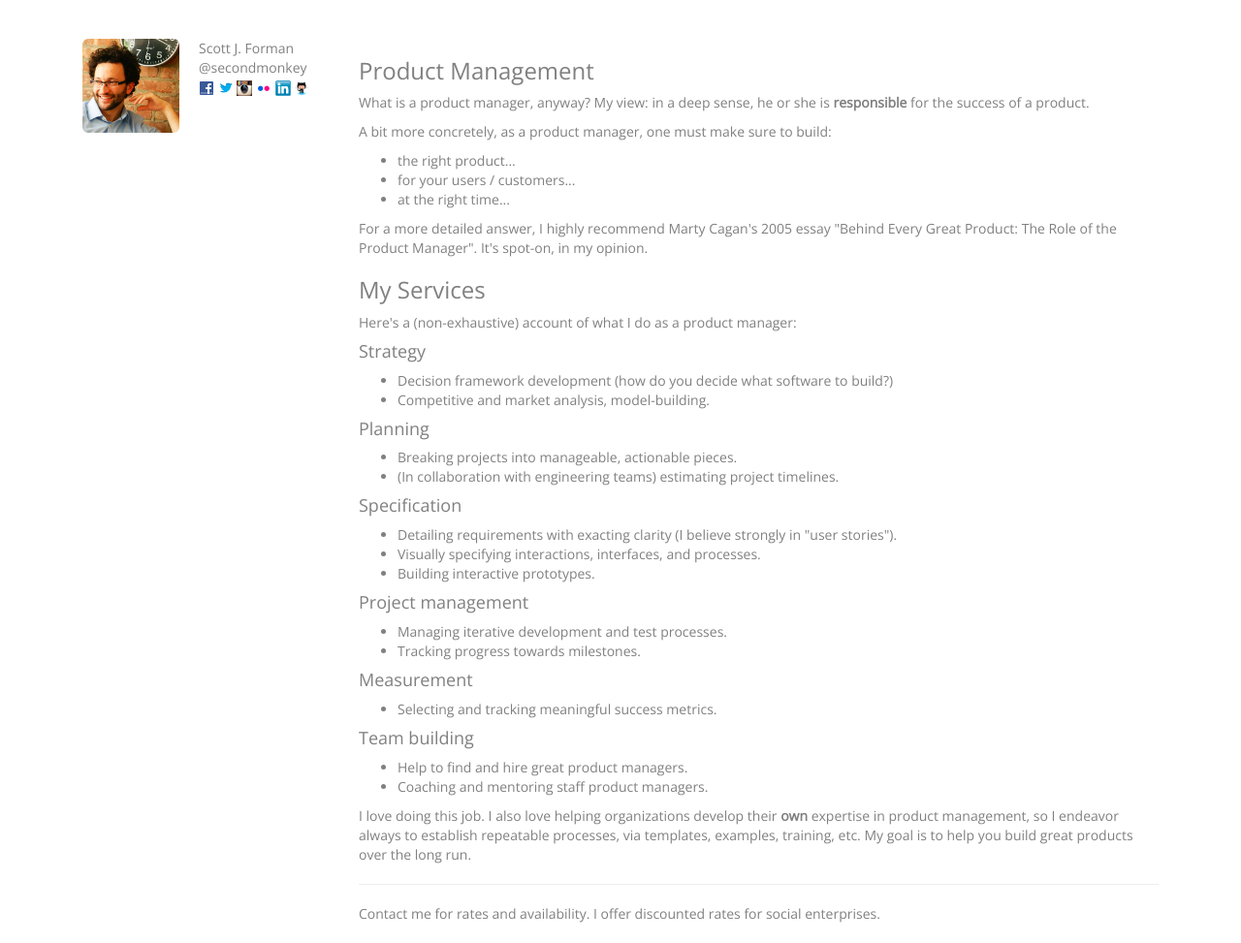
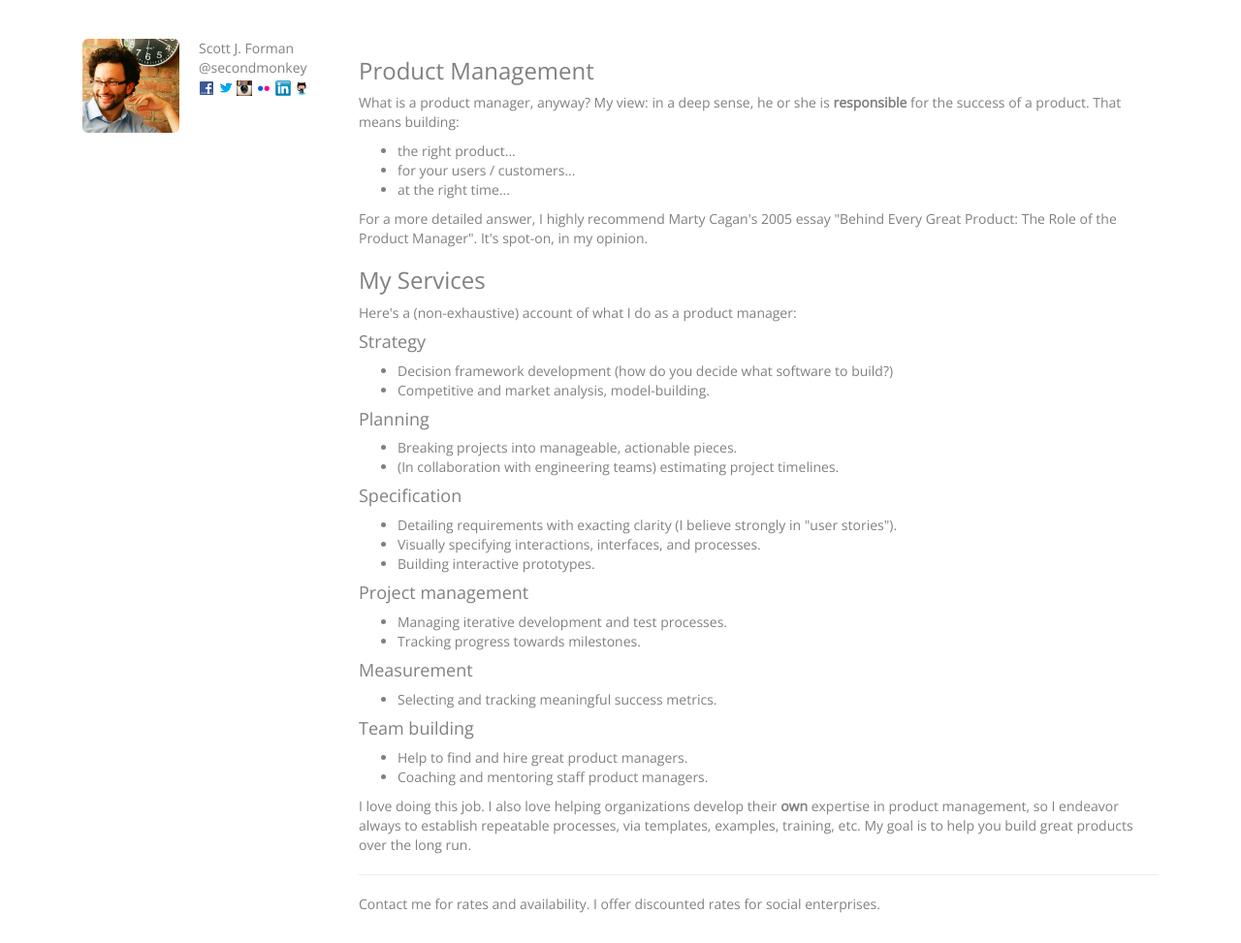
Before and after one commit to sjforman/sjforman.github.io, a Jekyll site: the page built from consult/index.html, in a window 1280 px wide. Shown: the whole page at 97% size. Built offline with Jekyll 4.4.1, drawn with Linux system fonts in a browser that asks for light colours; nearby versions of some CDN libraries; Markdown is read by kramdown in place of the engine named in the settings.

Commit message:
Remove unnecessary words

```diff
--- a/consult/index.html
+++ b/consult/index.html
@@ -5,9 +5,7 @@ title: consult
 
 <h3>Product Management</h3>
 
-<p>What is a product manager, anyway? My view: in a deep sense, he or she is <strong>responsible</strong> for the success of a product.</p>
-
-<p>A bit more concretely, as a product manager, one must make sure to build:</p>
+<p>What is a product manager, anyway? My view: in a deep sense, he or she is <strong>responsible</strong> for the success of a product. That means building:</p>
 
   <ul>
     <li>the right product...</li>
```
